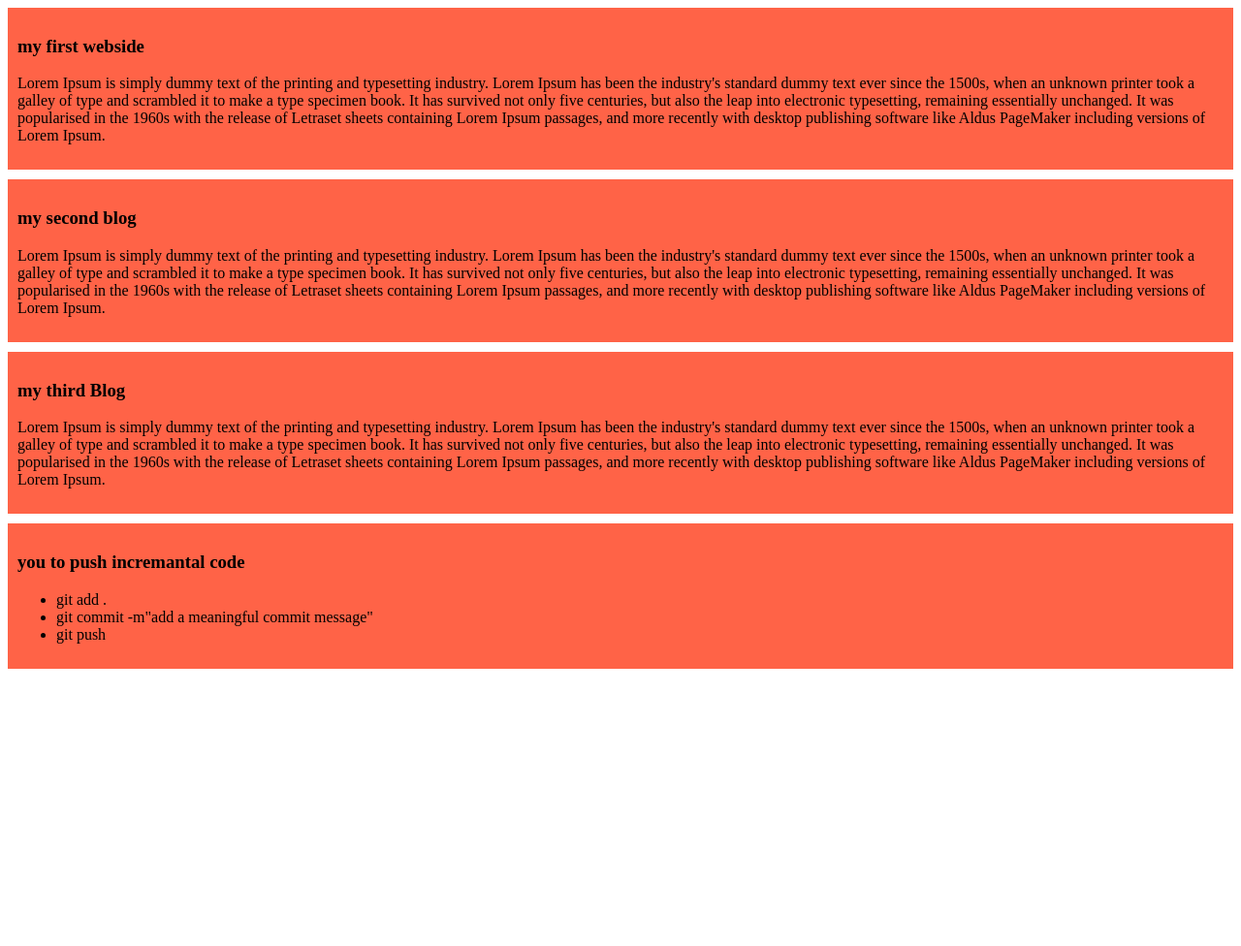
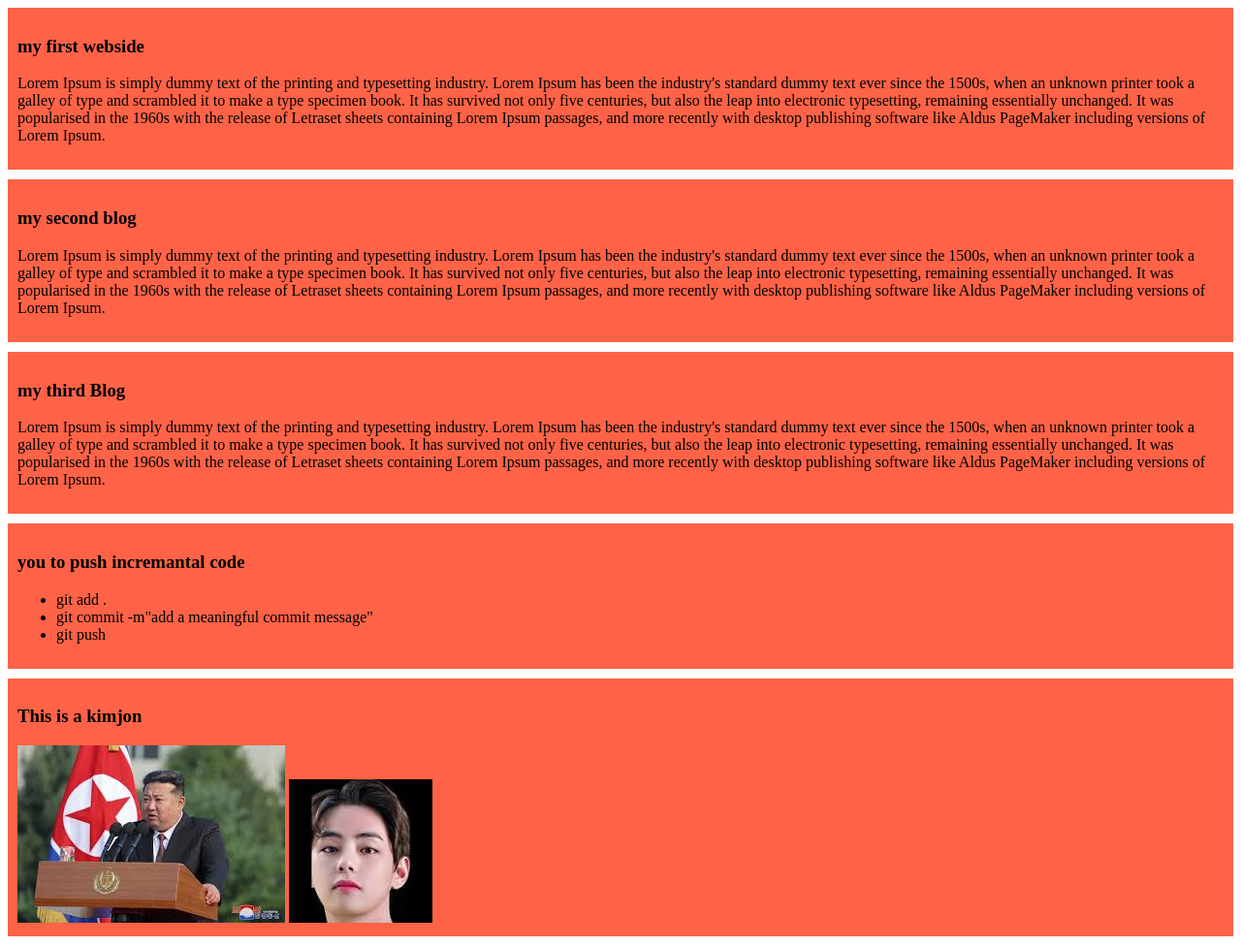
Before and after one commit to rasedul868690/my-symple-webside, a plain HTML site: page index.html in a window 1280 px wide. Shown: the whole page at 97% size. Before the commit the page ends 800 px from the top, so only its background shows below. Drawn offline with Linux system fonts and the light colour scheme.

Commit message:
this is a kim

```diff
--- a/index.html
+++ b/index.html
@@ -28,6 +28,10 @@
             <li>git push</li>
         </ul>
     </div>
-
+    <div>
+        <h3>This is a kimjon</h3>
+        <img src="images/images.jpeg" alt="">
+        <img src="images/nice.jpeg" alt="">
+    </div>
 </body>
 </html>
```
Also changed, not shown: images/images.jpeg (added), images/kinjom.jpg (added), images/nice.jpeg (added).
